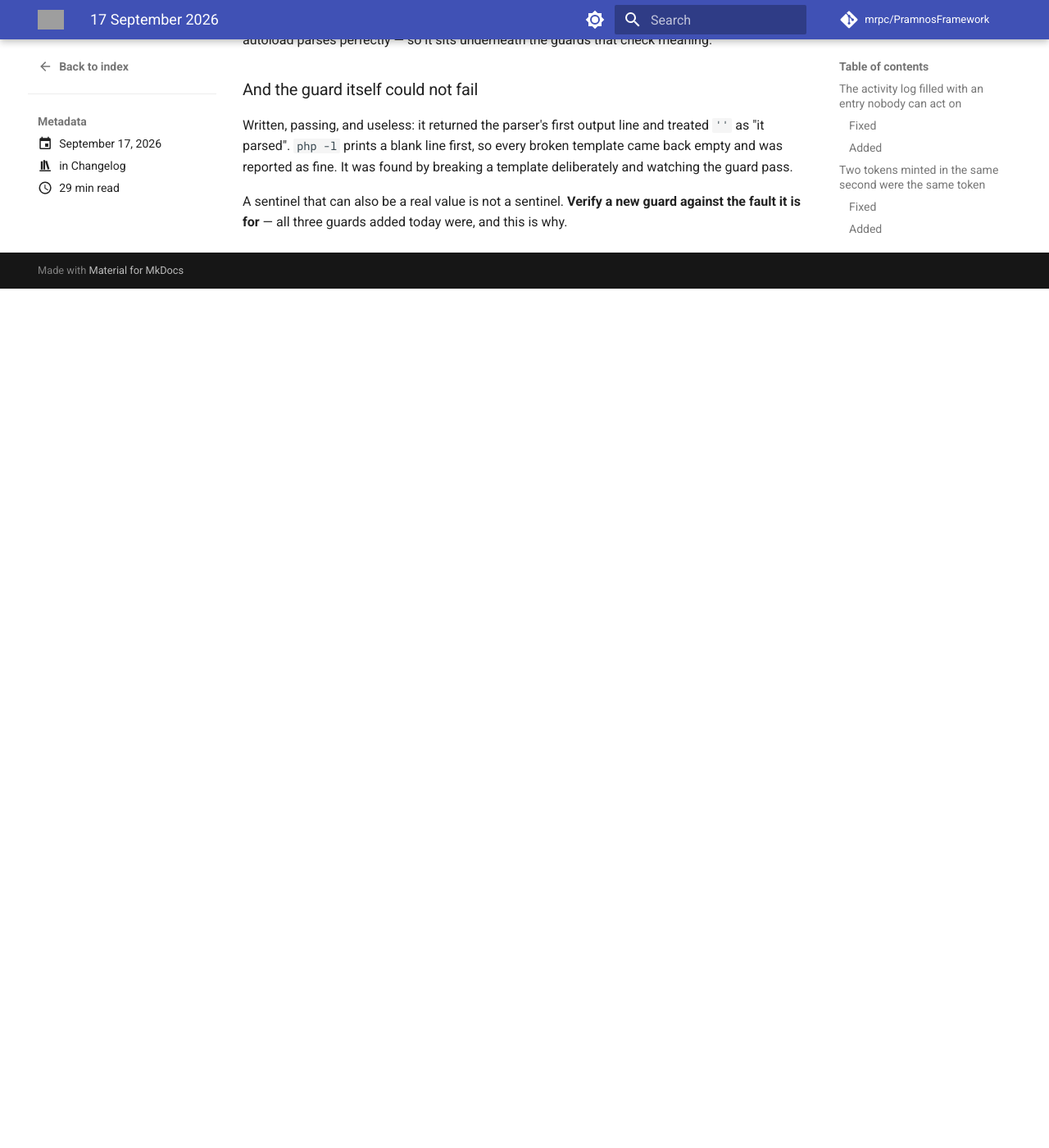
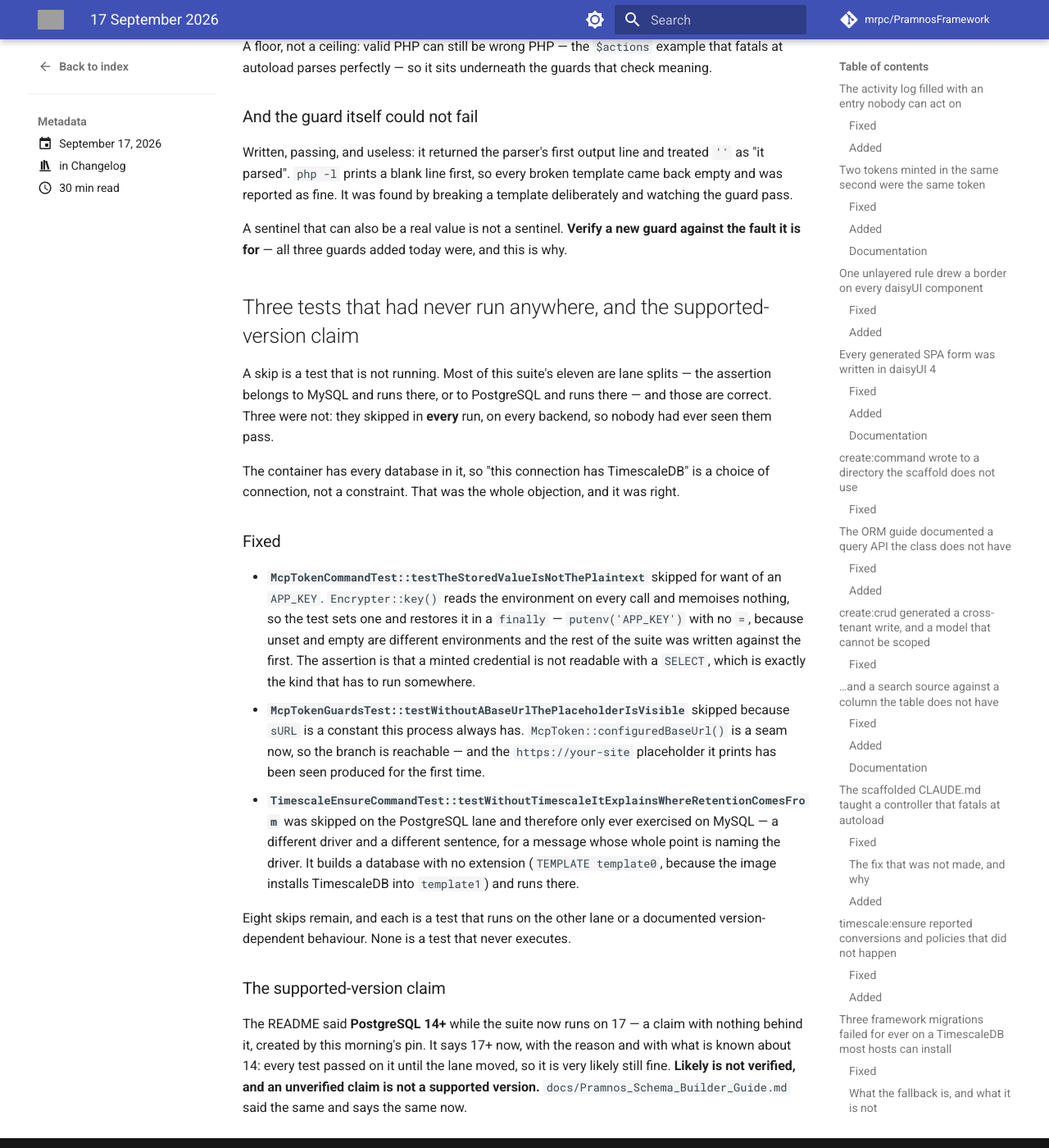
Before and after one commit to mrpc/PramnosFramework, an MkDocs documentation site: the page built from docs/version-history/posts/2026-09-17.md, in a window 1280 px wide and 1400 px high, scrolled down 21898 px. Shown: the whole window at 82% size. Built offline with MkDocs 1.6.1 and Material for MkDocs 9.7.7, drawn with Linux system fonts in a browser that asks for light colours; comment, search, counter and statistics services are not loaded; before the commit the page ends 22250 px from its top, so only the background shows below that; some of the changed text lies outside the part shown; grey boxes are pictures that could not be loaded.

Commit message:
test: three tests that had never run anywhere, and a version claim with nothing behind it
A skip is a test that is not running. Most of the eleven here are lane splits —
the assertion belongs to MySQL and runs there, or to PostgreSQL and runs there —
and those are correct. Three were not: they skipped in every run, on every
backend, so nobody had ever seen them pass. The container has every database in
it, so "this connection has TimescaleDB" is a choice of connection rather than a
constraint.

- testTheStoredValueIsNotThePlaintext skipped for want of an APP_KEY.
  Encrypter::key() reads the environment on every call and memoises nothing, so
  the test sets one and restores it — putenv('APP_KEY') with no '=', because unset
  and empty are different environments. The assertion is that a minted credential
  is not readable with a SELECT, which has to run somewhere.
- testWithoutABaseUrlThePlaceholderIsVisible skipped because sURL is a constant
  this process always has. McpToken::configuredBaseUrl() is a seam now, and the
  https://your-site placeholder has been seen produced for the first time.
- testWithoutTimescaleItExplainsWhereRetentionComesFrom was skipped on the
  PostgreSQL lane and so only ever ran on MySQL — a different driver and a
  different sentence, for a message whose point is naming the driver. It builds an
  extension-free database (TEMPLATE template0, because the image installs
  TimescaleDB into template1) and runs there.

Eight skips remain and each runs on the other lane or documents a
version-dependent engine behaviour. None is a test that never executes.

And the README claimed PostgreSQL 14+ while the suite runs on 17 — a claim with
nothing behind it, created by this morning's pin, which moved TimescaleDB to its
floor and PostgreSQL to its ceiling in the same change. It says 17+ now, with what
is known about 14: every test passed on it until the lane moved, so it is very
likely still fine. Likely is not verified, and an unverified claim is not a
supported version.

```diff
--- a/docs/Pramnos_Schema_Builder_Guide.md
+++ b/docs/Pramnos_Schema_Builder_Guide.md
@@ -9,7 +9,7 @@ use_cases:
 
 # Pramnos Schema Builder Guide
 
-The **Schema Builder** (DDL — Data Definition Language) provides a programmatic interface for defining and modifying database schemas. It supports MySQL 8.0+, PostgreSQL 14+, and TimescaleDB with dialect-aware syntax.
+The **Schema Builder** (DDL — Data Definition Language) provides a programmatic interface for defining and modifying database schemas. It supports MySQL 8.0+, PostgreSQL 17+ and TimescaleDB 2.26.4+ with dialect-aware syntax — the versions the suite actually runs against. PostgreSQL 14 worked in every test until the lane moved to 17 and is very likely still fine; it is no longer verified, which is a different claim.
 
 **Class:** `Pramnos\Database\SchemaBuilder`
 **Entry point:** `$db->schemaBuilder()` — returns a fresh builder bound to the current database connection.
--- a/docs/version-history/posts/2026-09-17.md
+++ b/docs/version-history/posts/2026-09-17.md
@@ -24,6 +24,7 @@ categories:
 - The TimescaleDB capability was answered from config, not from the database
 - …so `migrate` creates the extension itself now, or stops and says how
 - Forty tests that could not fail, and a guard that could not either
+- Three tests that had never run anywhere, and the supported-version claim
 - `create:command` wrote to a directory the scaffold does not use
 - The ORM guide documented a query API the class does not have
 - `create:crud` generated a cross-tenant write, and a model that cannot be scoped
@@ -890,3 +891,42 @@ watching the guard pass.
 
 A sentinel that can also be a real value is not a sentinel. **Verify a new guard against
 the fault it is for** — all three guards added today were, and this is why.
+
+## Three tests that had never run anywhere, and the supported-version claim
+
+A skip is a test that is not running. Most of this suite's eleven are lane splits — the
+assertion belongs to MySQL and runs there, or to PostgreSQL and runs there — and those are
+correct. Three were not: they skipped in **every** run, on every backend, so nobody had ever
+seen them pass.
+
+The container has every database in it, so "this connection has TimescaleDB" is a choice of
+connection, not a constraint. That was the whole objection, and it was right.
+
+### Fixed
+
+- **`McpTokenCommandTest::testTheStoredValueIsNotThePlaintext`** skipped for want of an
+  `APP_KEY`. `Encrypter::key()` reads the environment on every call and memoises nothing, so
+  the test sets one and restores it in a `finally` — `putenv('APP_KEY')` with no `=`, because
+  unset and empty are different environments and the rest of the suite was written against
+  the first. The assertion is that a minted credential is not readable with a `SELECT`, which
+  is exactly the kind that has to run somewhere.
+- **`McpTokenGuardsTest::testWithoutABaseUrlThePlaceholderIsVisible`** skipped because `sURL`
+  is a constant this process always has. `McpToken::configuredBaseUrl()` is a seam now, so
+  the branch is reachable — and the `https://your-site` placeholder it prints has been seen
+  produced for the first time.
+- **`TimescaleEnsureCommandTest::testWithoutTimescaleItExplainsWhereRetentionComesFrom`** was
+  skipped on the PostgreSQL lane and therefore only ever exercised on MySQL — a different
+  driver and a different sentence, for a message whose whole point is naming the driver. It
+  builds a database with no extension (`TEMPLATE template0`, because the image installs
+  TimescaleDB into `template1`) and runs there.
+
+Eight skips remain, and each is a test that runs on the other lane or a documented
+version-dependent behaviour. None is a test that never executes.
+
+### The supported-version claim
+
+The README said **PostgreSQL 14+** while the suite now runs on 17 — a claim with nothing
+behind it, created by this morning's pin. It says 17+ now, with the reason and with what is
+known about 14: every test passed on it until the lane moved, so it is very likely still
+fine. **Likely is not verified, and an unverified claim is not a supported version.**
+`docs/Pramnos_Schema_Builder_Guide.md` said the same and says the same now.
```
Also changed, not shown: other parts of docs/version-history/posts/2026-09-17.md (+1 -1 lines), README.md (+8 -1 lines), 4 other files.
